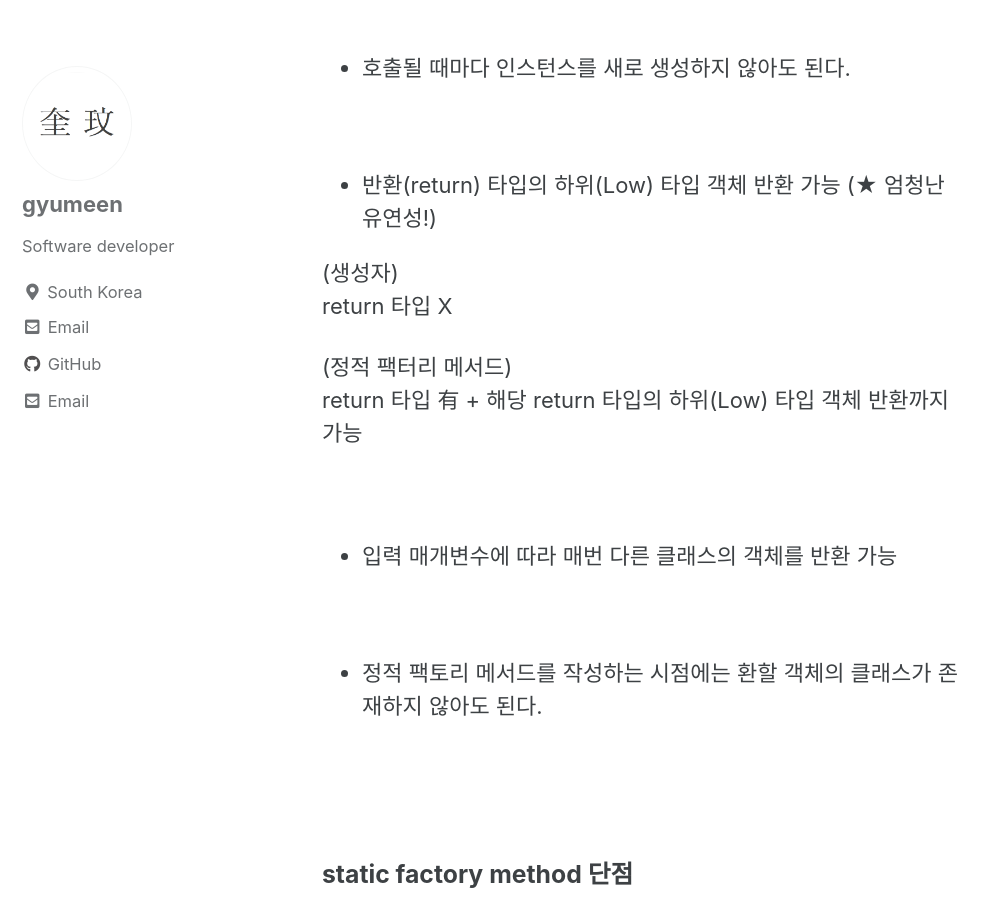
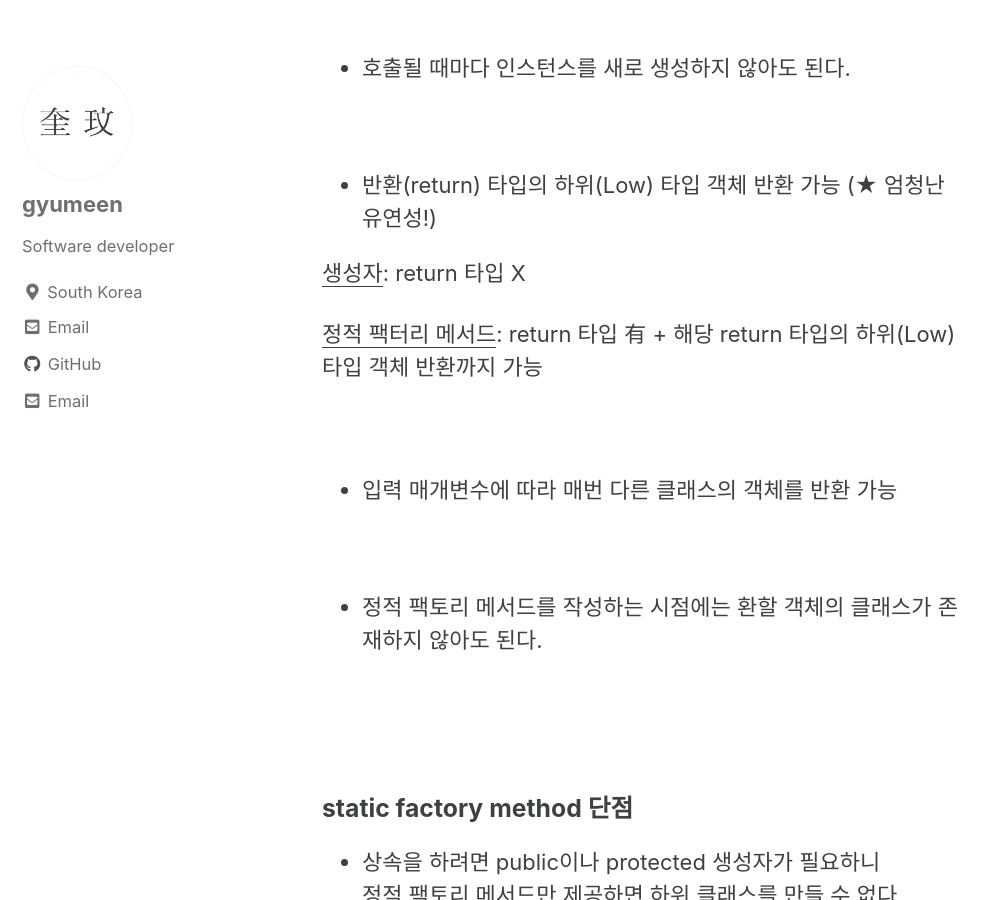
Before and after one commit to gyumeen/gyumeen.github.io, a Jekyll site: the page built from _posts/2021/Java/2021-01-14-생성자_정적 팩터리 메서드.md, in a window 1280 px wide and 900 px high, scrolled down 867 px. Shown: the whole window, without its empty margins (0-995 px from the left). Built offline with Jekyll 4.4.1, drawn with Linux system fonts in a browser that asks for light colours; cached includes are drawn as plain includes; comment, search, counter and statistics services are not loaded.

Commit message:
Update 2021-01-14-생성자_정적 팩터리 메서드.md

```diff
--- a/_posts/2021/Java/2021-01-14-생성자_정적 팩터리 메서드.md
+++ b/_posts/2021/Java/2021-01-14-생성자_정적 팩터리 메서드.md
@@ -35,13 +35,9 @@ public 생성자, 정적 팩터리 메서드 모두 각자의 쓰임새는 분
 
 - 반환(return) 타입의 하위(Low) 타입 객체 반환 가능 (★ 엄청난 유연성!)
 
+<U>생성자</U>: return 타입 X
 
-(생성자)
-return 타입 X
-
-
-(정적 팩터리 메서드)
-return 타입 有 + 해당 return 타입의 하위(Low) 타입 객체 반환까지 가능
+<U>정적 팩터리 메서드</U>: return 타입 有 + 해당 return 타입의 하위(Low) 타입 객체 반환까지 가능
 
 <br/>
 
```
